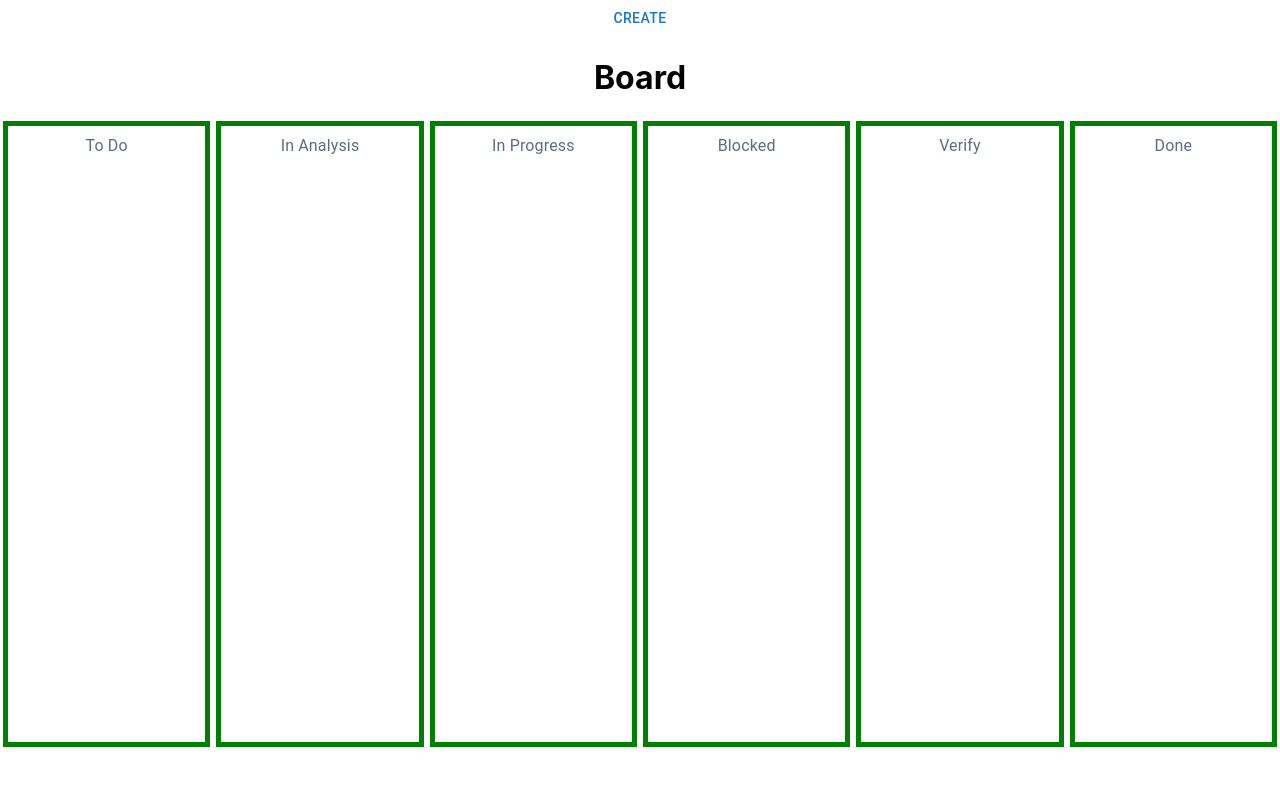
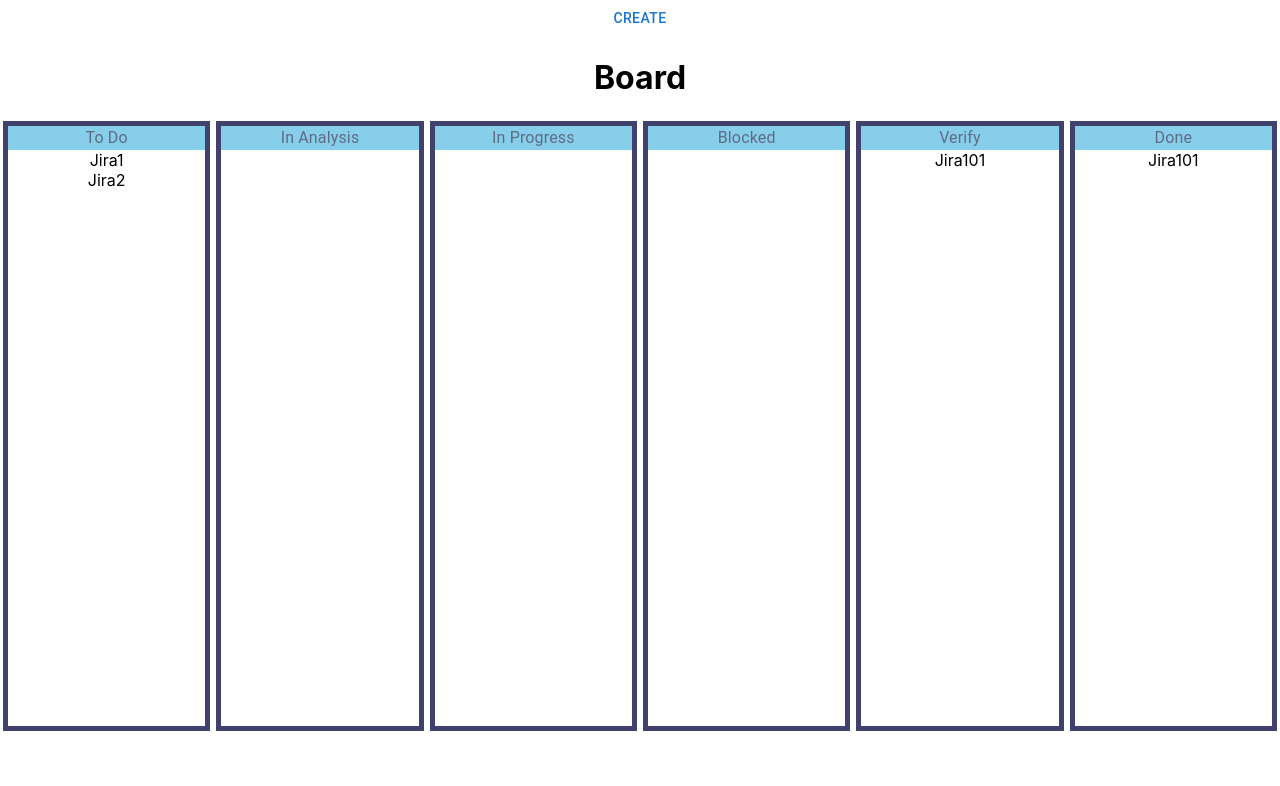
Before and after one commit to manishbhilare/Kanban-Board, a React (Create React App) app in the folder kanban-board/: page / in a window 1280 px wide. Shown: the top 786 px of the page. Built offline with nearby package versions, Linux system fonts and the light colour scheme.

Commit message:
implemented drag and drop functionality

```diff
--- a/kanban-board/src/components/Board.jsx
+++ b/kanban-board/src/components/Board.jsx
@@ -25,16 +25,18 @@ const Board = () =>{
         setProgressList(stateObj.progress);
         setDoneList(stateObj.done);
     },[stateObj]);
+
+
 return(
    <>
    <h1>Board</h1>
    <StyledContainer>
-   <Column id="todo" title={"To Do"} list={todoList} droppable={true}/>
-   <Column id="analysis" title={"In Analysis"} list={analysisList} droppable={true}/>
-   <Column id="progress" title={"In Progress"} list={progressList} droppable={true}/>
-   <Column id="blocked" title={"Blocked"} list={blockedList} droppable={true}/>
-   <Column id="verify" title={"Verify"} list={verifyList} droppable={true}/>
-   <Column id="Done" title={"Done"} list={doneList} droppable={true}/>
+   <Column colId="todo" title={"To Do"} list={todoList}/>
+   <Column colId="analysis" title={"In Analysis"} list={analysisList}/>
+   <Column colId="progress" title={"In Progress"} list={progressList}/>
+   <Column colId="blocked" title={"Blocked"} list={blockedList}/>
+   <Column colId="verify" title={"Verify"} list={verifyList}/>
+   <Column colId="done" title={"Done"} list={doneList}/>
    </StyledContainer>
 
    </>
--- a/kanban-board/src/components/Column.jsx
+++ b/kanban-board/src/components/Column.jsx
@@ -1,29 +1,48 @@
-import React from "react";
+import React,{useContext} from "react";
 import List from '@mui/material/List';
 import { ListItem,Typography } from "@mui/material";
 import styled from "styled-components";
+import { TaskContext } from "./Kanban";
 
 const StyledHeader = styled(Typography)`
 font-size:15px;
 font-weight:600;
 color:#5e6c84;
+background-color:skyblue;
+margin-bottom:5px;
 `;
 
-const StyledList = styled(List)`
+const StyledList = styled.div`
 width:100vh;
 height:75vh;
-border: 5px solid green;
+border: 5px solid #41416e;
+margin:3px;
 &.MuiList-root{
     margin:3px;
 }
 `;
 
-const Column = ({title,list}) =>{
+const Column = ({title,list,colId}) =>{
+    const {stateObj, setStateObj} = useContext(TaskContext);
+    const handleDragStart = (event,index) =>{
+        event.dataTransfer.setData("item",index);
+        event.dataTransfer.setData("fromColumn",colId);
+    }
+    const drop = (e,id) => {
+        const from = e.dataTransfer.getData("fromColumn");
+        const to = id;
+        const item = e.dataTransfer.getData("item");
+        const newFromList = stateObj[from].filter((older)=>older!=stateObj[from][item]);
+        const newToList = stateObj[to];
+        newToList.push(stateObj[from][item]);
+        setStateObj({...stateObj,[from]:newFromList,[to]:newToList});
+
+      }
 return(
-    <StyledList>
+    <StyledList onDrop={(e)=>{drop(e,colId)}} onDragOver={(e)=>e.preventDefault()}>
         <StyledHeader>{title}</StyledHeader>
         {list && list.map((task,i)=>(
-            <ListItem id={i} draggable={true}>{task.title}</ListItem>
+            <div key={i} id={i} draggable onDragStart={(e)=>{handleDragStart(e,i)}}>{task.title}</div>
         ))}
     </StyledList>
 )
--- a/kanban-board/src/components/Kanban.jsx
+++ b/kanban-board/src/components/Kanban.jsx
@@ -5,7 +5,7 @@ import Board from "./Board";
 export const TaskContext = createContext();
 
 const Kanban = () =>{
-const [stateObj,setStateObj] = useState({todo:[],analysis:[],progress:[],blocked:[],verify:[],done:[]});
+const [stateObj,setStateObj] = useState({todo:[{title:'Jira1',description:'',phase:'To Do',points:'3'},{title:'Jira2',description:'',phase:'To Do',points:'3'}],analysis:[],progress:[],blocked:[],verify:[{title:'Jira101',description:'',phase:'Verify',points:''}],done:[{title:'Jira101',description:'',phase:'Verify',points:''}]});
 return(
     <div>
         <TaskContext.Provider value={{stateObj,setStateObj}}>
--- a/kanban-board/src/components/TaskModal.jsx
+++ b/kanban-board/src/components/TaskModal.jsx
@@ -35,9 +35,7 @@ const TaskModal = ({openState,setOpen})=>{
         {
             const currList = stateObj.todo;
             currList.push(task);
-            const taskList = {...stateObj,todo:currList}
-            setStateObj(taskList);
-            console.log(stateObj);
+            setStateObj({...stateObj,todo:currList});
             alert("Task created succesfully!");
             setOpen(false);
         }
```
